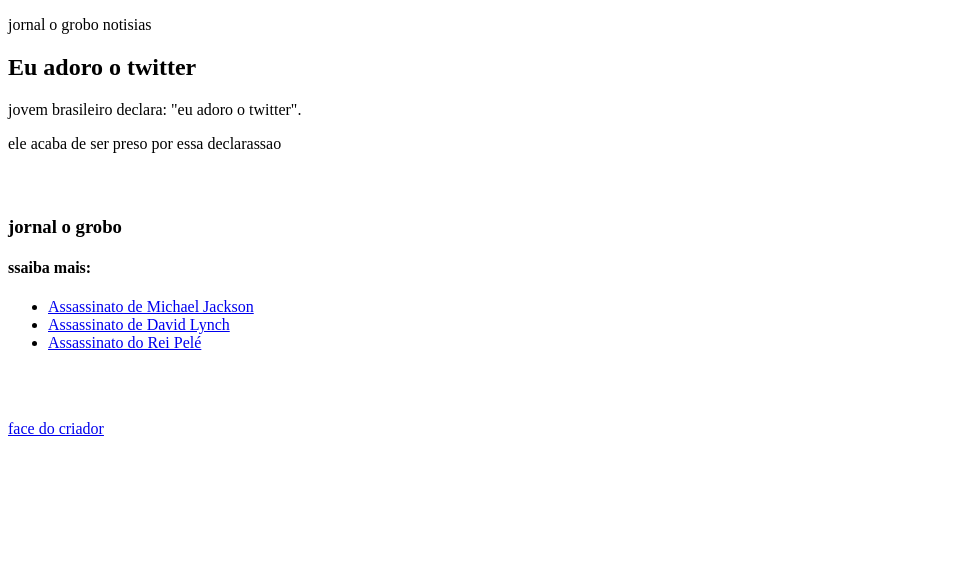
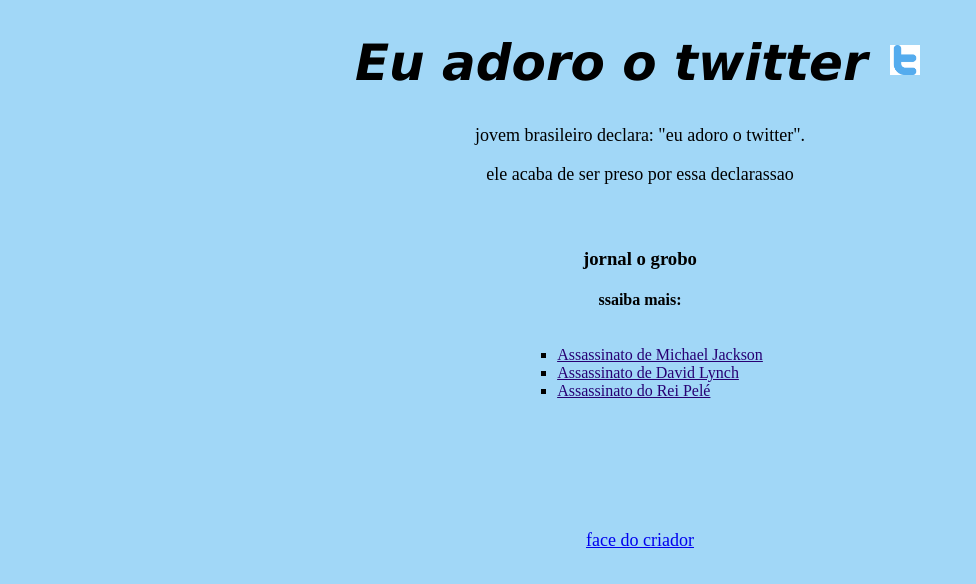
Before and after one commit to pleneo/DesenvolvimentoWebUnifor, a plain HTML site: page index.html in a window 1280 px wide. Shown: the whole page, without its empty margins (0-976 px from the left). Drawn offline with Linux system fonts and the light colour scheme.

Commit message:
added css styles

```diff
--- a/index.html
+++ b/index.html
@@ -3,39 +3,43 @@
 <head>
     <meta charset="UTF-8">
     <title>notisias maresol</title>
+    <link rel="stylesheet" href="style.css">
+    <style>
+        #news{
+            color: rgb(39, 0, 116);
+        }
+    </style>
+
 </head>
-<body>
+<body style="background-color: rgb(161, 215, 247);">
     <header>
-        <p>jornal o grobo notisias</p>
+        <div>
+            <h1 id="title">Eu adoro o twitter <img src="twitter_logo.png" style="width: 30px; padding: 5px; align-items: center;"></h1>
+            <p>jovem brasileiro declara: "eu adoro o twitter".</p>
+        </div>
+
+        <div>
+            <p>ele acaba de ser preso por essa declarassao<br></p>
+        </div>
+
+        <h3 id="journal"><br><br>jornal o grobo</h3>
+
     </header>
 
-
-    <section>
-        <h1>Eu adoro o twitter</h1>
-        <p>jovem brasileiro declara: "eu adoro o twitter".</p>
-        <p>ele acaba de ser preso por essa declarassao<br></p>
-    </section>
-
-    <h3><br><br>jornal o grobo</h3>
+    <footer>
+        <h4 id="footer_title" style="text-align: center;">ssaiba mais:</h4>
 
 
-    <footer>
-        <section>
-            <h4>ssaiba mais:</h4>
+        <div class="container">
+            <ul>
+                <li><a id="news" href="gb.html">Assassinato de Michael Jackson </a></li>
+                <li><a id="news" href="ga.html">Assassinato de David Lynch </a></li>
+                <li><a id="news" href="gc.html">Assassinato do Rei Pelé </a></li>
+            </ul>
+        </div>
 
-
-                <ul>
-                    <li><a href="gb.html">Assassinato de Michael Jackson </a></li>
-                    <li><a href="ga.html">Assassinato de David Lynch </a></li>
-                    <li><a href="gc.html">Assassinato do Rei Pelé </a></li>
-                </ul>
-
-            <br><br>
-            <p><a href="images.jpg">face do criador</a></p>
-        </section>
+        <br><br>
+        <p id="creator"><a href="images.jpg">face do criador</a></p>
     </footer>
-
-
-
 </body>
 </html>
--- /dev/null
+++ b/style.css
@@ -0,0 +1,45 @@
+#title{
+    font-size: 50px;
+    font-family: 'Lucida Sans', 'Lucida Sans Regular', 'Lucida Grande', 'Lucida Sans Unicode', Geneva, Verdana, sans-serif;
+    font-style: italic;
+    text-align: center;
+}
+
+p{
+    font-size: large;
+    border-radius: 50px;
+    text-align: center;
+}
+
+#journal{
+    justify-content: center;
+    align-items: center;
+    text-align: center;
+}
+
+
+ul{
+    list-style:square;
+    display: inline-block;
+    text-align: left;
+
+
+}
+
+div.container{
+    text-align: center;
+}
+
+#news{
+    display: flex;
+
+}
+
+#news:hover{
+    background-color:cyan;
+    cursor:grabbing;
+}
+
+#creator{
+    padding-top: 60px;
+}
```
Also changed, not shown: twitter_logo.png (added), 1 other file.
